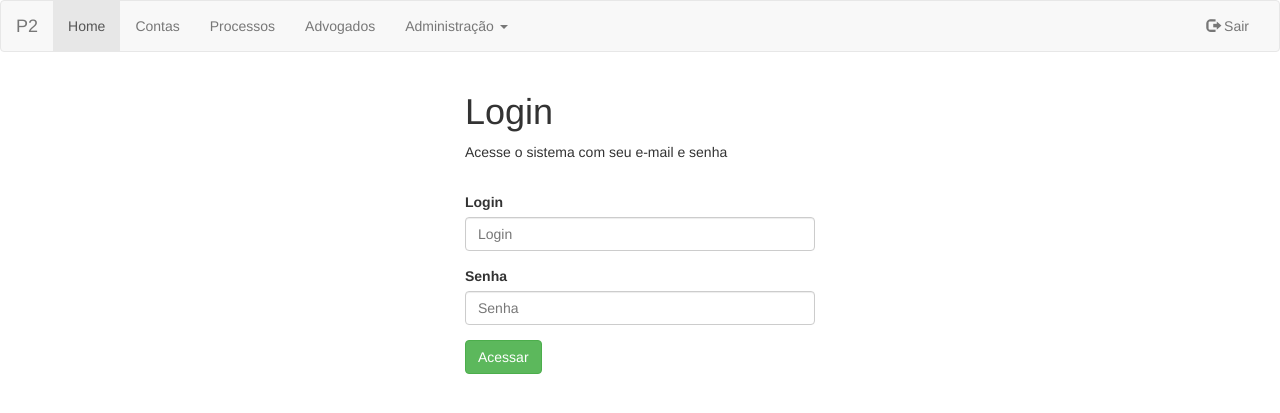
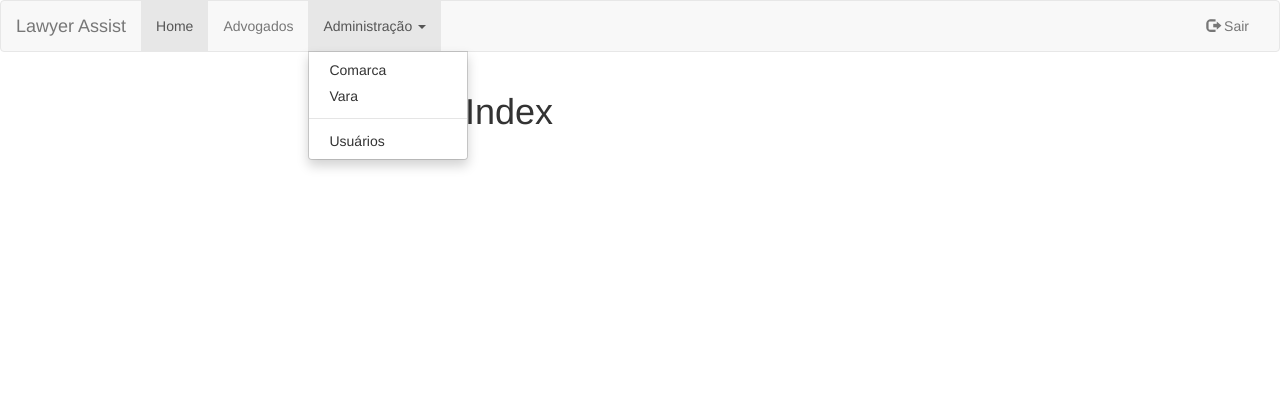
Before and after one commit to edgarcarmo/lawyer-assist, a PHP site: page / in a window 1280 px wide, after a click that opens the changed part. Shown: the top 413 px of the page. Run offline with PHP 8.4, Linux system fonts and the light colour scheme; the visitor is signed in with stand-in values (Sample User, id 1).

Commit message:
Login e Menu
Melhorado o login e criado o logoff.

Criado o menu dinamico.

```diff
--- a/advogados.php
+++ b/advogados.php
@@ -1,4 +1,4 @@
-<?php //include_once("includes/valid_session.php"); ?>
+<?php include_once("includes/login/session.php"); ?>
 <!DOCTYPE html>
 <html lang="en" ng-app="myApp">
     <head>
@@ -6,6 +6,7 @@
         <?php
             include_once("includes/template/metas.php");
             include_once("includes/template/stylesheet.php");
+            include_once("includes/template/scriptsTop.php");
         ?>
     </head>
     <body>
--- /dev/null
+++ b/includes/login/logoff.php
@@ -0,0 +1,6 @@
+<?php
+	session_start();
+	session_destroy();
+	session_unset();
+	echo "<script>top.location.href='../../index.php'</script>";
+?>
--- a/includes/template/menu.php
+++ b/includes/template/menu.php
@@ -1,3 +1,18 @@
+<?php
+  function receberPagina($pagina){
+    $pagina = explode("/", $pagina);
+    $pagina = end($pagina);
+    $pagina = explode(".", $pagina);
+    return $pagina[0];
+  }
+  $paginaURL = receberPagina($_SERVER['REQUEST_URI']);
+  switch ($paginaURL) {
+    case 'login': {$nav0 = true; break;}
+    case 'index': {$nav1 = true; break;}
+    case 'advogados': {$nav2 = true; break;}
+    default: {$nav1 = true; break;}
+  }
+?>
 <nav class="navbar navbar-default" role="navigation">
   <div class="container-fluid">
     <!-- Brand and toggle get grouped for better mobile display -->
@@ -8,31 +23,25 @@
         <span class="icon-bar"></span>
         <span class="icon-bar"></span>
       </button>
-      <a class="navbar-brand" href="#"><?php echo("P2"); ?></a>
+      <a class="navbar-brand" <?php if(isset($nav0)) {echo 'href="login.php"';} else {echo 'href="index.php"';} ?>>Lawyer Assist</a>
     </div>
-
     <!-- Collect the nav links, forms, and other content for toggling -->
     <div class="collapse navbar-collapse" id="bs-example-navbar-collapse-1">
       <ul class="nav navbar-nav">
-        <li class="active"><a href="#">Home</a></li>
-        <li><a href="#">Contas</a></li>
-        <li><a href="#">Processos</a></li>
-        <li><a href="#">Advogados</a></li>
+        <li <?php if(isset($nav1)) {echo 'class="active"';} ?>><a href="index.php">Home</a></li>
+        <li <?php if(isset($nav2)) {echo 'class="active"';} ?>><a href="advogados.php">Advogados</a></li>
         <li class="dropdown">
           <a href="#" class="dropdown-toggle" data-toggle="dropdown">Administra&ccedil;&atilde;o <span class="caret"></span></a>
           <ul class="dropdown-menu" role="menu">
-            <li><a href="#">Action</a></li>
-            <li><a href="#">Another action</a></li>
-            <li><a href="#">Something else here</a></li>
+            <li><a href="#">Comarca</a></li>
+            <li><a href="#">Vara</a></li>
             <li class="divider"></li>
-            <li><a href="#">Separated link</a></li>
-            <li class="divider"></li>
-            <li><a href="#">One more separated link</a></li>
+            <li><a href="#">Usuários</a></li>
           </ul>
         </li>
       </ul>
       <ul class="nav navbar-nav navbar-right">
-        <li><a href="#"><span class="glyphicon glyphicon-log-out"></span> Sair</a></li>
+        <li><a onclick="logout();"><span class="glyphicon glyphicon-log-out"></span> Sair</a></li>
       </ul>
     </div><!-- /.navbar-collapse -->
   </div><!-- /.container-fluid -->
--- a/includes/template/scripts.php
+++ b/includes/template/scripts.php
@@ -13,4 +13,10 @@
   <script src="https://oss.maxcdn.com/respond/1.4.2/respond.min.js"></script>
 <![endif]-->
 
+<script src="js/functions.js"></script>
+
 <!-- GA -->
+
+<?php
+  if(isset($nav0)) {echo "<script>$('#bs-example-navbar-collapse-1').empty();</script>";}
+?>
--- a/index.php
+++ b/index.php
@@ -1,3 +1,4 @@
+<?php include_once("includes/login/login.php"); ?>
 <!DOCTYPE html>
 <html lang="en">
     <head>
@@ -5,30 +6,17 @@
         <?php
             include_once("includes/template/metas.php");
             include_once("includes/template/stylesheet.php");
+            include_once("includes/template/scriptsTop.php");
         ?>
     </head>
     <body>
         <?php
-            include_once("includes/login/login.php");
             include_once("includes/template/menu.php");
         ?>
         <div class="container">
            <div class="col-md-4">&nbsp;</div>
             <div class="col-md-4">
-                <h1>Login</h1>
-                <p>Acesse o sistema com seu e-mail e senha</p>
-                <br />
-                <form method="post" action="index.php" role="form">
-                    <div class="form-group">
-                        <label for="login">Login</label>
-                        <input type="text" class="form-control" id="login" name="login" placeholder="Login" />
-                    </div>
-                    <div class="form-group">
-                        <label for="password">Senha</label>
-                        <input type="password" class="form-control" id="password" name="password" placeholder="Senha" />
-                    </div>
-                    <button type="submit" class="btn btn-success">Acessar</button>
-                </form>
+                <h1>Index</h1>
             </div>
             <div class="col-md-4">&nbsp;</div>
         </div>
--- /dev/null
+++ b/js/functions.js
@@ -0,0 +1,4 @@
+ function logout() {
+    var resp = confirm('Realmente deseja sair do sistema?');
+    if(resp){top.location.href='includes/login/logoff.php'}
+}
--- a/login.php
+++ b/login.php
@@ -9,7 +9,7 @@
     </head>
     <body>
         <?php
-            include_once("includes/template/menu_initial.php");
+            include_once("includes/template/menu.php");
         ?>
         <div class="container">
     	   <div class="col-md-4">&nbsp;</div>
```
Also changed, not shown: includes/template/menu_initial.php (deleted, +0 -14 lines), includes/template/scriptsTop.php (added), 2 other files.
